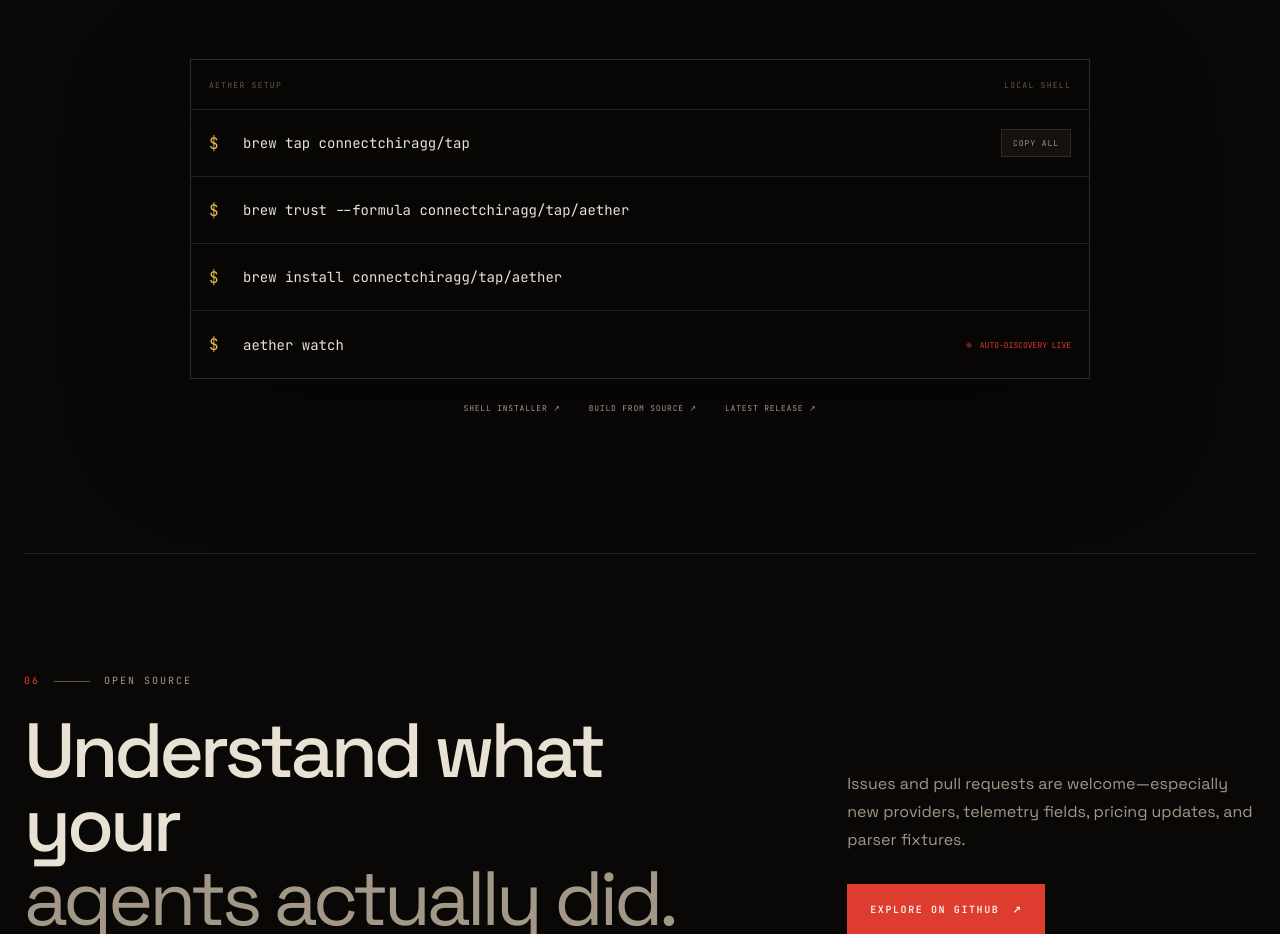
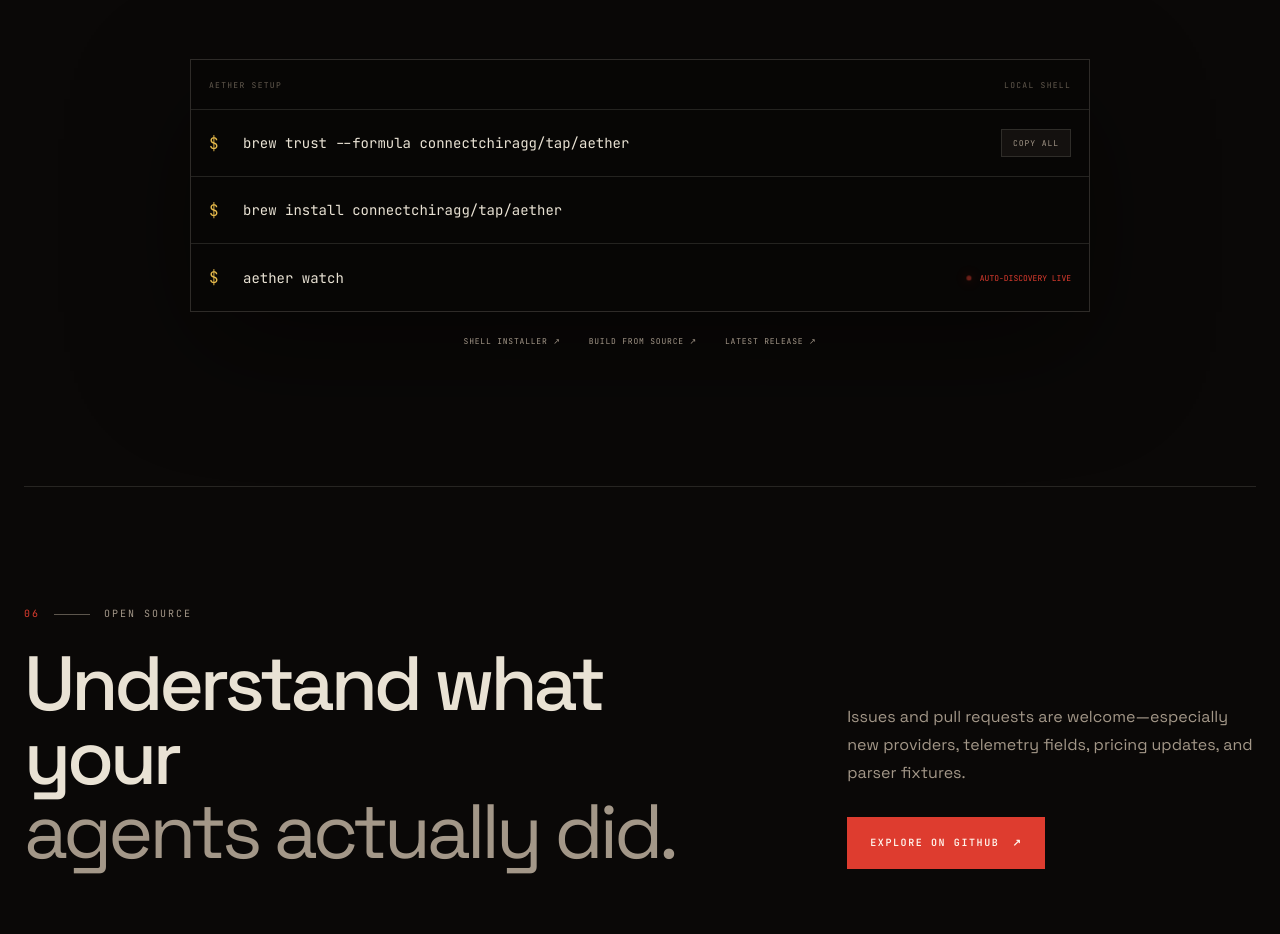
Before and after one commit to connectchiragg/aether-site, a Next.js app: page / in a window 1280 px wide. Shown: the part 6100-7034 px from the top of the page. Built offline with nearby package versions, Linux system fonts and the light colour scheme.

Commit message:
Remove redundant Homebrew tap step

```diff
--- a/app/AetherLanding.tsx
+++ b/app/AetherLanding.tsx
@@ -4,7 +4,6 @@
 import { EyeCanvas } from "./EyeCanvas";
 
 const installCommands = [
-  "brew tap connectchiragg/tap",
   "brew trust --formula connectchiragg/tap/aether",
   "brew install connectchiragg/tap/aether",
   "aether watch",
```
Also changed, not shown: 1 other file (tests, documents, lock files or other folders).
